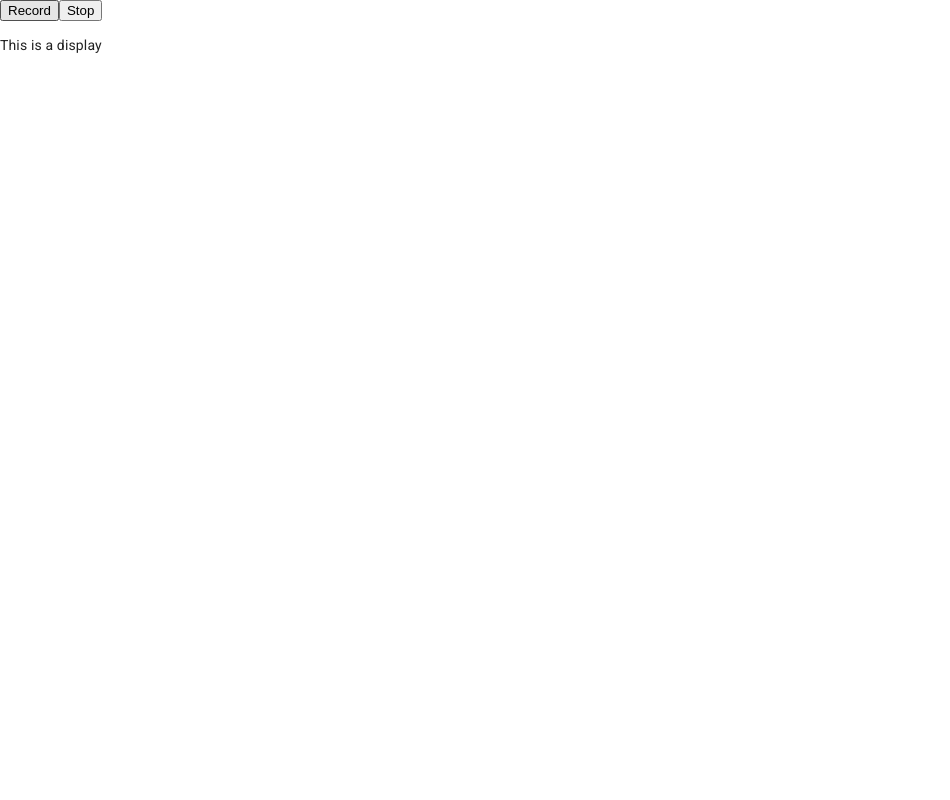
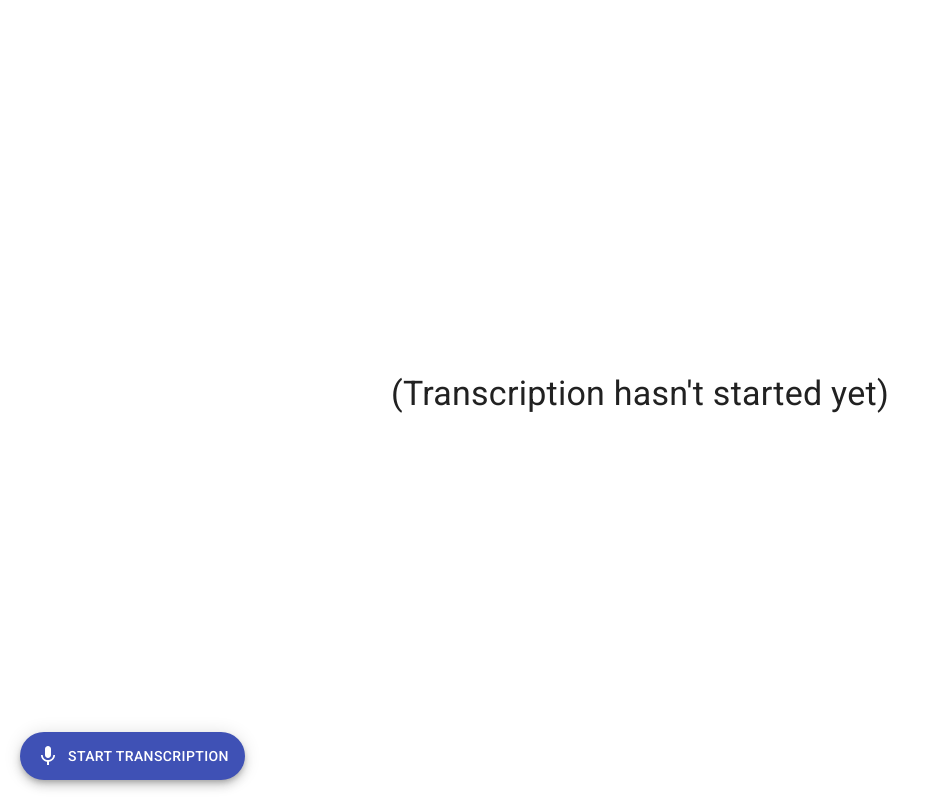
Before and after one commit to PivotClass/Pivot, a Next.js app: page /Transcript in a window 1280 px wide. Shown: the whole page, without its empty margins (0-950 px from the left). Built offline with nearby package versions, Linux system fonts and the light colour scheme; no server answers.

Commit message:
Improved transcript

```diff
--- a/pages/Transcript.js
+++ b/pages/Transcript.js
@@ -1,5 +1,13 @@
 import React from 'react' ;
-const end_message = {action: 'stop'} ;
+import IconButton from '@material-ui/core/IconButton';
+import Button from '@material-ui/core/Button';
+import MicIcon from '@material-ui/icons/Mic';
+import MicOffIcon from '@material-ui/icons/MicOff';
+import Typography from '@material-ui/core/Typography';
+import Fab from '@material-ui/core/Fab';
+
+const end_message = {action: 'stop'};
+
 class Transcript extends React.Component {
     constructor(props) {
         super(props);
@@ -15,15 +23,15 @@ class Transcript extends React.Component {
                 "url": "wss://api.us-east.speech-to-text.watson.cloud.ibm.com/instances/2ace51cc-2a4e-4e79-abbf-577bcbfedd94/"
             },
             auth_token: "badtoken",
-            count:0 ,
-            transcript_output:""
+            count: 0,
+            transcript_output: "",
         };
     };
 
     getWebSocket() {
         const wsURI = this.state.ibm_creds.url + '/v1/recognize' + '?access_token=' + this.state.auth_token;
         console.log("this is the URL  " + wsURI);
-        this.websocket = new WebSocket(wsURI) ;
+        this.websocket = new WebSocket(wsURI);
         return wsURI
     } ;
 
@@ -36,7 +44,6 @@ class Transcript extends React.Component {
         this.mediaRecorder.ondataavailable = (e) => {
             this.handleData(e);
         };
-
     }
 
     handleData(e) {
@@ -44,8 +51,6 @@ class Transcript extends React.Component {
             // console.log("sending "+ e.data) ;
             this.websocket.send(e.data);
         }
-
-
     }
 
     startRecording(e) {
@@ -106,44 +111,46 @@ class Transcript extends React.Component {
                 this.getWebSocket();
 
             }).then(res => {
-               this.websocket.onopen = (ev => (this.onOpen(ev))) ;
-               this.websocket.onmessage = (ev => (this.onMessage(ev))) ;
-               this.websocket.onclose = (ev => (this.onClose(ev))) ;
-               this.websocket.onerror = (ev => (this.onError(ev))) ;
+                this.websocket.onopen = (ev => (this.onOpen(ev)));
+                this.websocket.onmessage = (ev => (this.onMessage(ev)));
+                this.websocket.onclose = (ev => (this.onClose(ev)));
+                this.websocket.onerror = (ev => (this.onError(ev)));
             })
 
     } ;
+
     traverse(jsonObj) {
-        if( jsonObj !== null && typeof jsonObj == "object" ) {
+        if (jsonObj !== null && typeof jsonObj == "object") {
             Object.entries(jsonObj).forEach(([key, value]) => {
                 // key is either an array index or object key
-                if(key === "transcript") {
-                    return value ;
-                }else {
+                if (key === "transcript") {
+                    return value;
+                } else {
                     // eslint-disable-next-line no-undef
                     this.traverse(value);
                 }
             });
-        }
-        else {
-           return  " test " ;
+        } else {
+            return " test ";
         }
     }
+
     onMessage(evt) {
-        console.log("YEEET!!") ;
+        console.log("YEEET!!");
         // console.log(evt.data) ;
         // console.log(typeof evt.data) ;
 
-       let transcript_json = JSON.parse(evt.data) ;
-       console.log(transcript_json) ;
-       if(transcript_json.hasOwnProperty('results')) {
-           let lop = JSON.stringify(transcript_json.results[0].alternatives[0].transcript);
+        let transcript_json = JSON.parse(evt.data);
+        console.log(transcript_json);
+        if (transcript_json.hasOwnProperty('results')) {
+            let lop = transcript_json.results[0].alternatives[0].transcript;
             //console.log(l);
-           this.setState({transcript_output:this.state.transcript_output+ " " + lop}) ;
+            this.setState({transcript_output: this.state.transcript_output + " " + lop});
+            this.setState({current_output: lop});
+        }
 
     }
 
-    }
     onOpen(evt) {
         var message = {
             "action": 'start',
@@ -152,9 +159,16 @@ class Transcript extends React.Component {
         };
         this.websocket.send(JSON.stringify(message));
     }
-    onClose(ev) { console.log("CLOSED")}
-    onError(ev) {console.log("ERROR!!!!")}
-    getOutput(){
+
+    onClose(ev) {
+        console.log("CLOSED")
+    }
+
+    onError(ev) {
+        console.log("ERROR!!!!")
+    }
+
+    getOutput() {
         console.log("Text Output " + this.state.transcript_output);
         return this.state.transcript_output;
     }
@@ -164,24 +178,45 @@ class Transcript extends React.Component {
         return (
             <div className="transcript_audio_recording">
                 <audio
-
-
                     style={{width: 400}}
                     ref={a => {
                         this.audio = a;
                     }}>
                     <p>Audio stream not available. </p>
                 </audio>
-                <div>
-                    <button onClick={e => this.startRecording(e)}>Record</button>
-                    <button onClick={e => this.stopRecording(e)}>Stop</button>
-                </div>
-                <p >
-                    This is a display
-                    {this.getOutput()}
-                </p>
-
-
+                <Fab variant="extended"
+                     onClick={(e) => {
+                         this.state.recording ? this.stopRecording(e) : this.startRecording(e);
+                     }}
+                     color={this.state.recording ? "secondary" : "primary"}
+                     style={{
+                         position: "absolute",
+                         left: "20px",
+                         bottom: "20px",
+                     }}
+                >
+                    {this.state.recording ?
+                        <MicOffIcon style={{marginRight: "8px",}}/> :
+                        <MicIcon style={{marginRight: "8px",}}/>}
+                    {this.state.recording ? "Listening..." : "Start Transcription"}
+                </Fab>
+                <Typography
+                    variant="h4"
+                    style={{
+                        position: "absolute",
+                        left: "70px",
+                        right: "70px",
+                        top: "70px",
+                        bottom: "70px",
+                        display: "flex",
+                        justifyContent: "center",
+                        alignItems: "center",
+                        textAlign: "center",
+                        verticalAlign: "middle",
+                    }}
+                    gutterBottom>
+                    {this.state.current_output ? this.state.current_output : "(Transcription hasn't started yet)"}
+                </Typography>
             </div>
         )
     }
```
Lines whose indentation alone changed are shown as unchanged.
